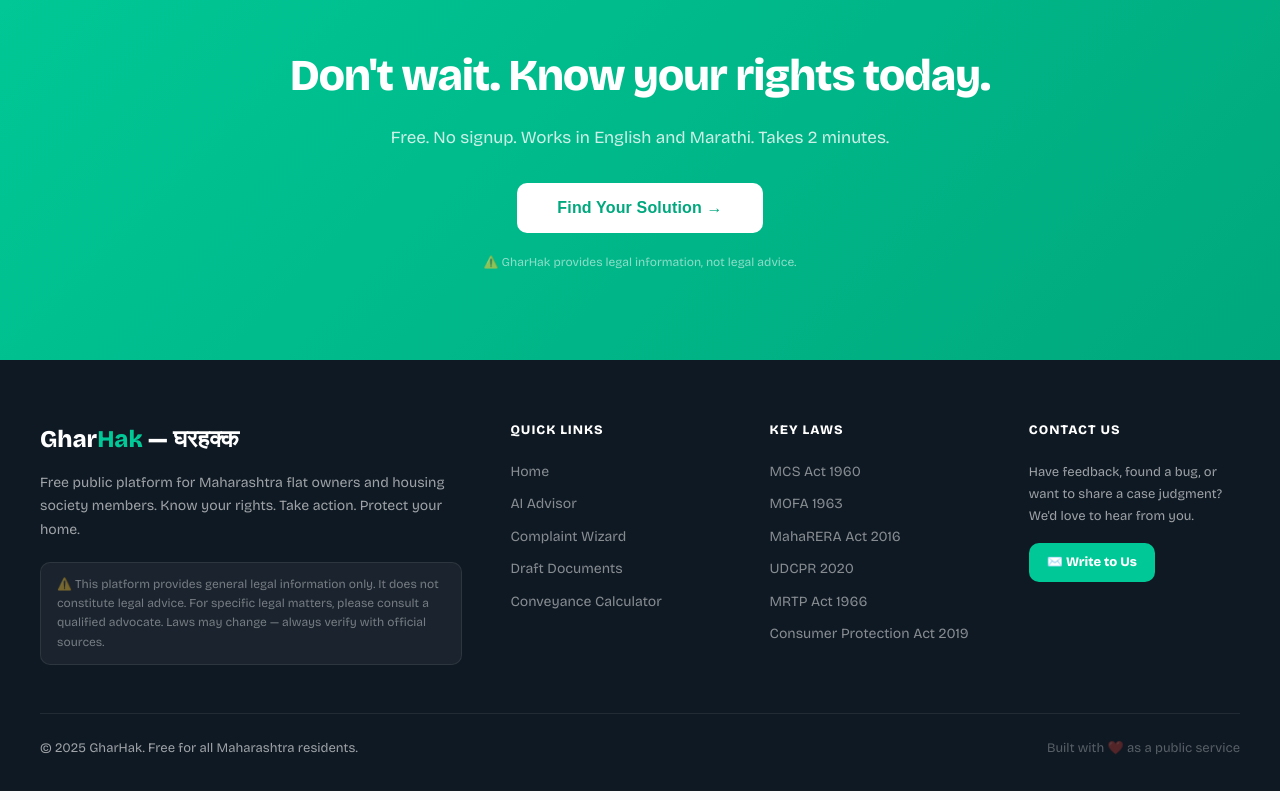
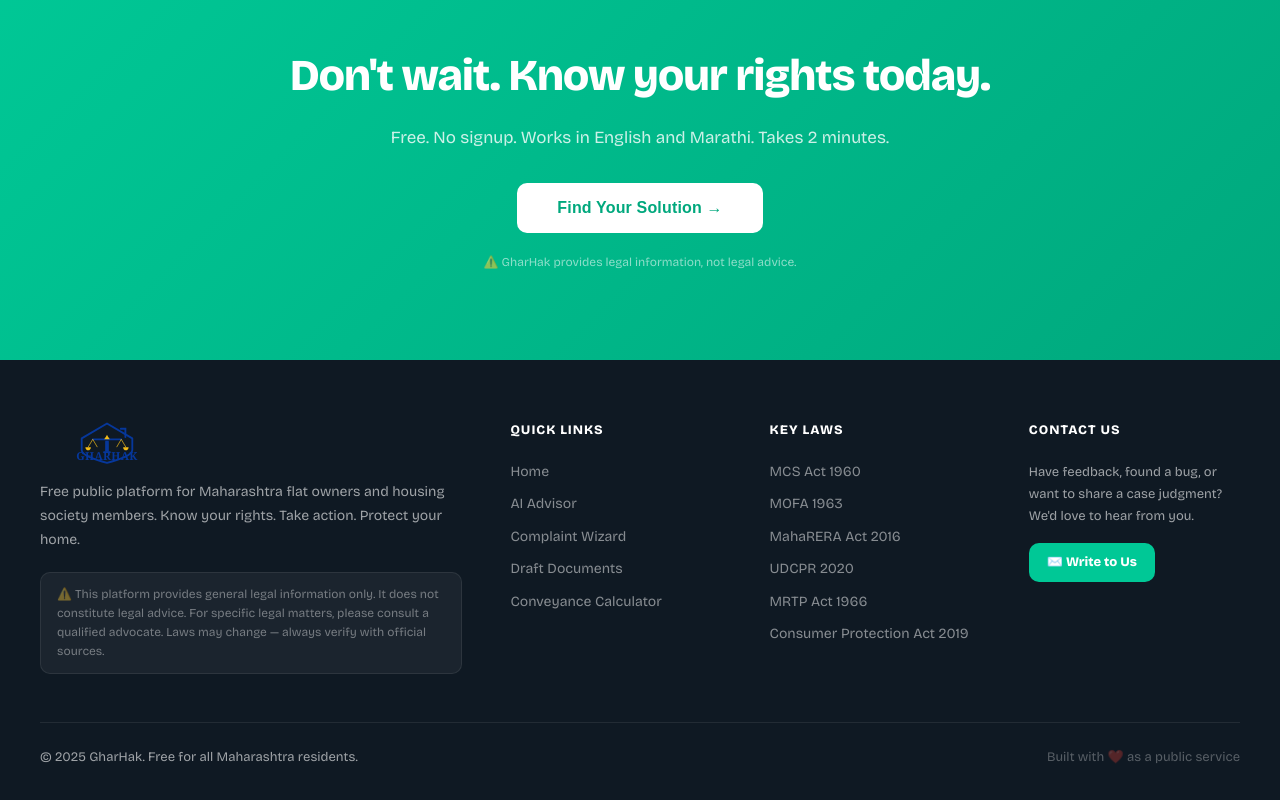
Before and after one commit to rahulzaware31/gharhakNew, a React (Create React App) app: page / in a window 1280 px wide. Shown: the part 4196-4996 px from the top of the page. Built offline with nearby package versions, Linux system fonts and the light colour scheme; no server answers.

Commit message:
Fix footer logo to use shared brand mark

```diff
--- a/src/components/Footer.js
+++ b/src/components/Footer.js
@@ -1,4 +1,5 @@
 import React from 'react';
+import BrandLogo from './BrandLogo';
 
 export default function Footer({ navigate }) {
   return (
@@ -6,7 +7,7 @@
       <div className="container">
         <div className="footer-grid" style={{ gridTemplateColumns: '2fr 1fr 1fr 1fr' }}>
           <div>
-            <div className="footer-brand-name">Ghar<span>Hak</span> — घरहक्क</div>
+            <div style={{ marginBottom: 14 }}><BrandLogo compact /></div>
             <p className="footer-desc">
               Free public platform for Maharashtra flat owners and housing society members.
               Know your rights. Take action. Protect your home.
```
